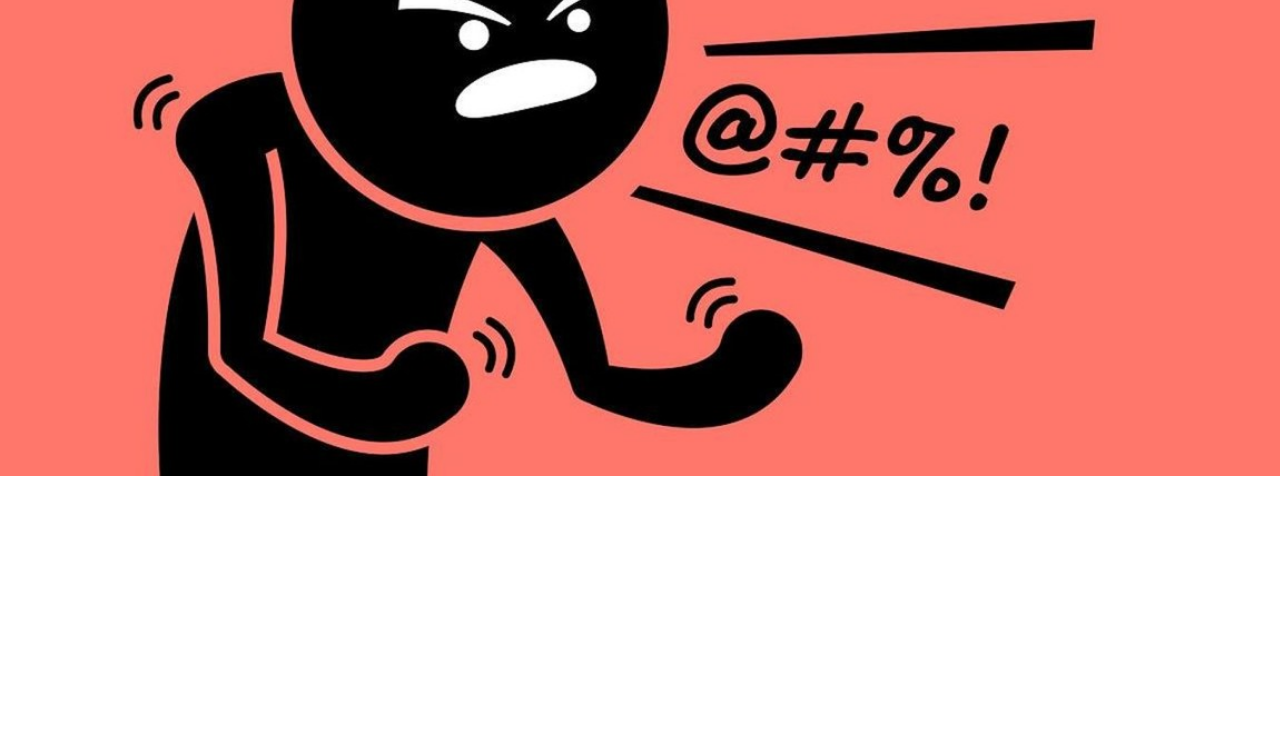
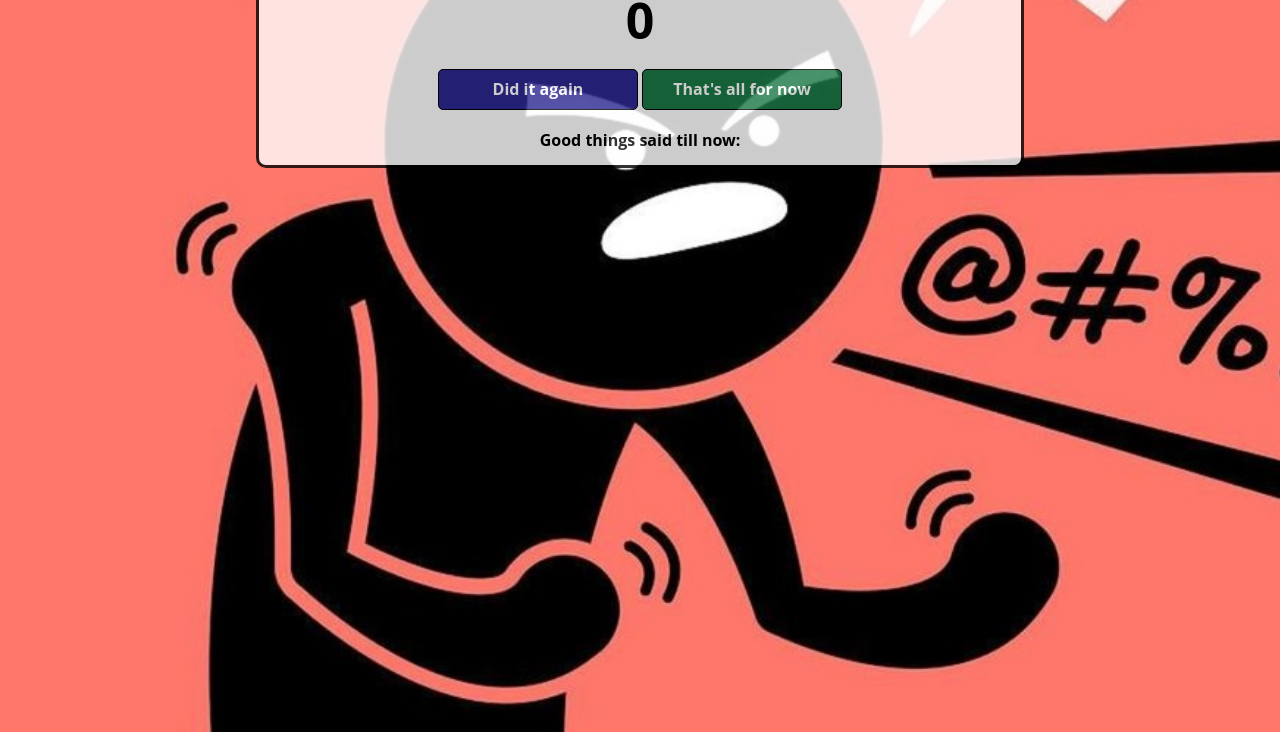
Before and after one commit to VVladRadu/Swearing-Counter-App, a plain HTML site: page index.html in a window 1280 px wide. Shown: the part 324-1056 px from the top of the page. Before the commit the page ends 800 px from the top, so only its background shows below. Drawn offline with nearby package versions, Linux system fonts and the light colour scheme.

Commit message:
Update index.css

```diff
--- a/index.css
+++ b/index.css
@@ -9,12 +9,14 @@ body {
 .container {
     background: white;
     opacity: 0.8;
-    display: flex;
-    align-items: center;
-    justify-content: center;
+    margin-top : 20%;
+    margin-bottom: 20%;
+    margin-left: 20%;
+    margin-right: 20%;
     border: 3px solid black;
     border-radius: 10px;
 }
+
 
 h1 {
     margin-top: 10px;
```
